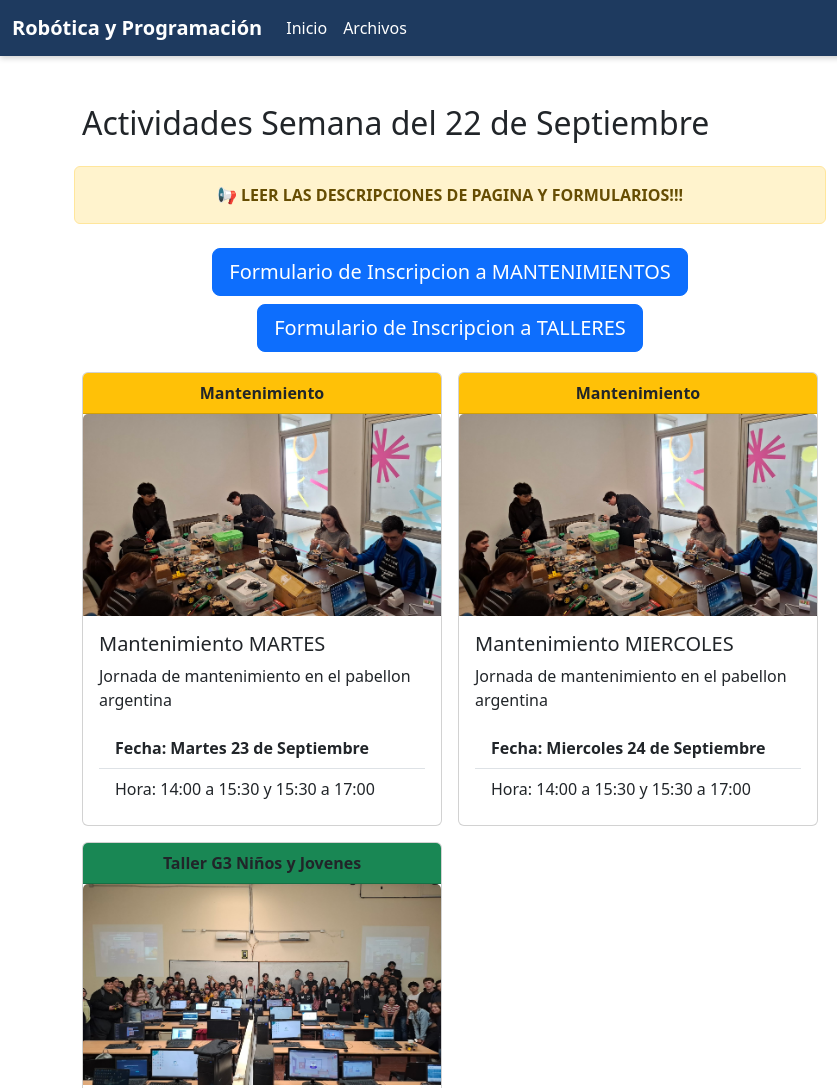
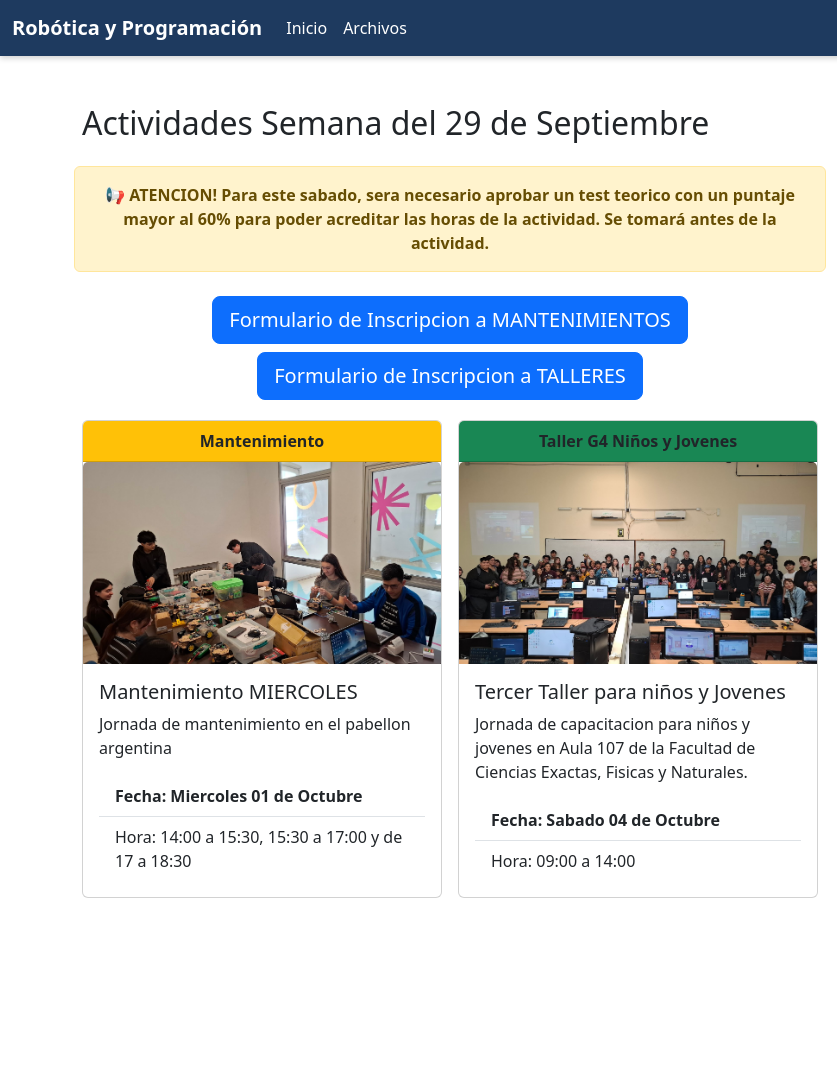
Before and after one commit to franivan98/Web-Robotica-2025, a plain HTML site: page index.html in a window 1280 px wide. Shown: the top 1088 px of the page, 0-837 px from the left. After the commit the page ends 898 px from the top, so only its background shows below. Drawn offline with nearby package versions, Linux system fonts and the light colour scheme.

Commit message:
semana 29 de sep

```diff
--- a/index.html
+++ b/index.html
@@ -33,21 +33,21 @@
     <div class="row">
       <!-- MAIN -->
       <main class="col-lg-8">
-        <h2 class="mb-4">Actividades Semana del 22 de Septiembre</h2>
+        <h2 class="mb-4">Actividades Semana del 29 de Septiembre</h2>
         <div class="row g-3">
           <!-- MENSAJE DESTACADO -->
           <p class="alert alert-warning text-center fw-bold">
-            📢 LEER LAS DESCRIPCIONES DE PAGINA Y FORMULARIOS!!!
+            📢 ATENCION! Para este sabado, sera necesario aprobar un test teorico con un puntaje mayor al 60% para poder acreditar las horas de la actividad. Se tomará antes de la actividad.
           </p>
           <!-- LINK DE INSCRIPCIÓN -->
           <div class="text-center mt-2 mb-1">
-            <a href="https://forms.gle/g8Vgkyb1uySm5jc47" class="btn btn-lg btn-primary" target="_blank">
+            <a href="https://forms.gle/XsP9WVU3T9FxzScs8" class="btn btn-lg btn-primary" target="_blank">
               Formulario de Inscripcion a MANTENIMIENTOS
             </a>
           </div>
 
           <div class="text-center my-1">
-            <a href="https://forms.gle/yUmkCyTQd7LmwRaz8" class="btn btn-lg btn-primary" target="_blank">
+            <a href="https://forms.gle/9jiFMdWXsX2FZocX7" class="btn btn-lg btn-primary" target="_blank">
               Formulario de Inscripcion a TALLERES
             </a>
           </div>
@@ -62,19 +62,20 @@
               </div>
               <img src="images/mantenimiento2.jpg" class="card-img-top" alt="mantenimiento" />
               <div class="card-body d-flex flex-column">
-                <h5 class="card-title">Mantenimiento MARTES</h5>
+                <h5 class="card-title">Mantenimiento MIERCOLES</h5>
                 <p class="card-text">
                   Jornada de mantenimiento en el pabellon argentina
                 </p>
                 <ul class="list-group list-group-flush mt-auto">
-                  <li class="list-group-item"><b>Fecha: Martes 23 de Septiembre</b></li>
-                  <li class="list-group-item">Hora: 14:00 a 15:30 y 15:30 a 17:00</li>
+                  <li class="list-group-item"><b>Fecha: Miercoles 01 de Octubre</b></li>
+                  <li class="list-group-item">Hora: 14:00 a 15:30, 15:30 a 17:00 y de 17 a 18:30</li>
                 </ul>
               </div>
             </div>
           </div>
 
           <!-- CARD 3 -->
+           <!--
           <div class="col-12 col-md-6 col-lg-6">
             <div class="card h-100">
               <div class="card-header text-center bg-warning">
@@ -93,12 +94,12 @@
               </div>
             </div>
           </div>
-
+          -->
           <!-- CARD 5 -->
           <div class="col-12 col-md-6 col-lg-6">
             <div class="card h-100">
               <div class="card-header text-center bg-success">
-                <b>Taller G3 Niños y Jovenes</b>
+                <b>Taller G4 Niños y Jovenes</b>
               </div>
               <img src="images/taller2.jpg" class="card-img-top" alt="..." />
               <div class="card-body d-flex flex-column">
@@ -110,7 +111,7 @@
                   Naturales.
                 </p>
                 <ul class="list-group list-group-flush mt-auto">
-                  <li class="list-group-item"><b>Fecha: Sabado 27 de Septiembre</b></li>
+                  <li class="list-group-item"><b>Fecha: Sabado 04 de Octubre</b></li>
                   <li class="list-group-item">Hora: 09:00 a 14:00</li>
                 </ul>
               </div>
```
Also changed, not shown: archivos.html (+15 -3 lines).
